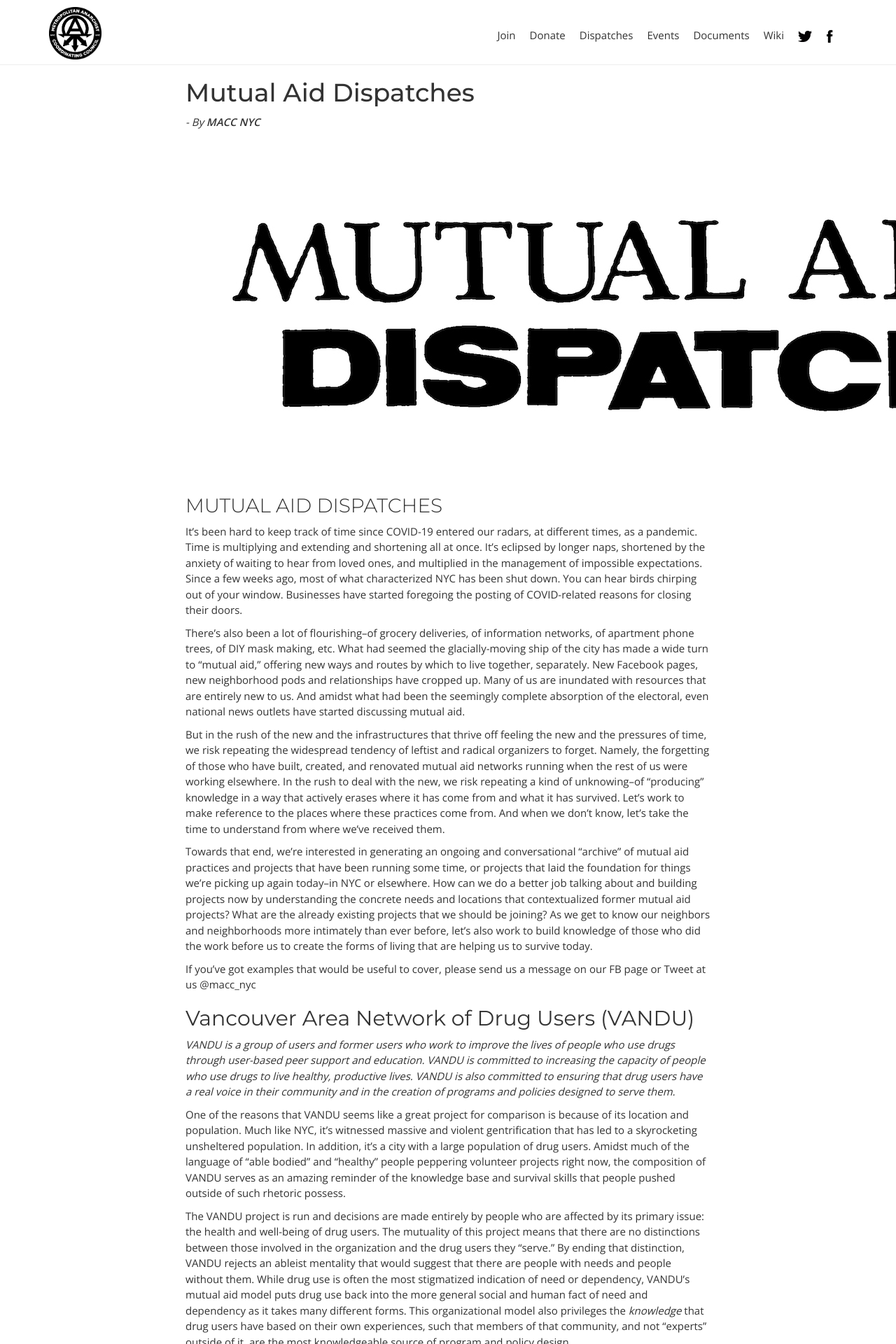
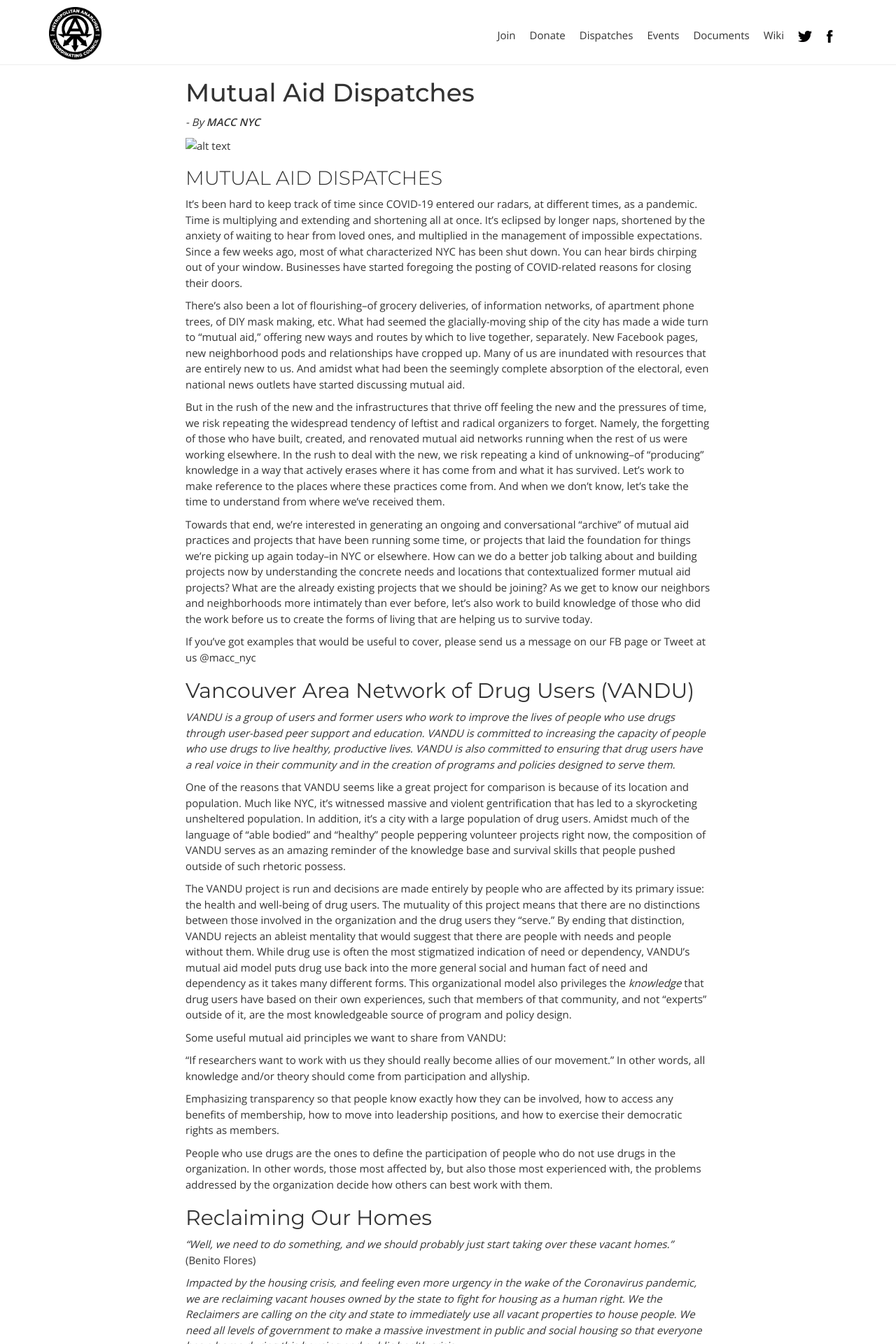
Before and after one commit to MACCNYC/maccnyc.github.io, a Jekyll site: the page built from _posts/2020-04-06-Mutual-Aid-Dispatches.md, in a window 1280 px wide. Shown: the top 1920 px of the page at 70% size. Built offline with Jekyll 4.4.1, drawn with Linux system fonts in a browser that asks for light colours; some web fonts are replaced.

Commit message:
Update 2020-04-06-Mutual-Aid-Dispatches.md

```diff
--- a/_posts/2020-04-06-Mutual-Aid-Dispatches.md
+++ b/_posts/2020-04-06-Mutual-Aid-Dispatches.md
@@ -5,10 +5,7 @@
 author: MACC NYC
 ---
 
-![alt text](https://github.com/MACCNYC/maccnyc.github.io/blob/master/img/MADmaccsmall%20smaller.png "Logo Title Text 1")
-
-
-
+![alt text](img/MADmaccsmall smaller.png "Logo Title Text 1")
 
 ### MUTUAL AID DISPATCHES
 
```
